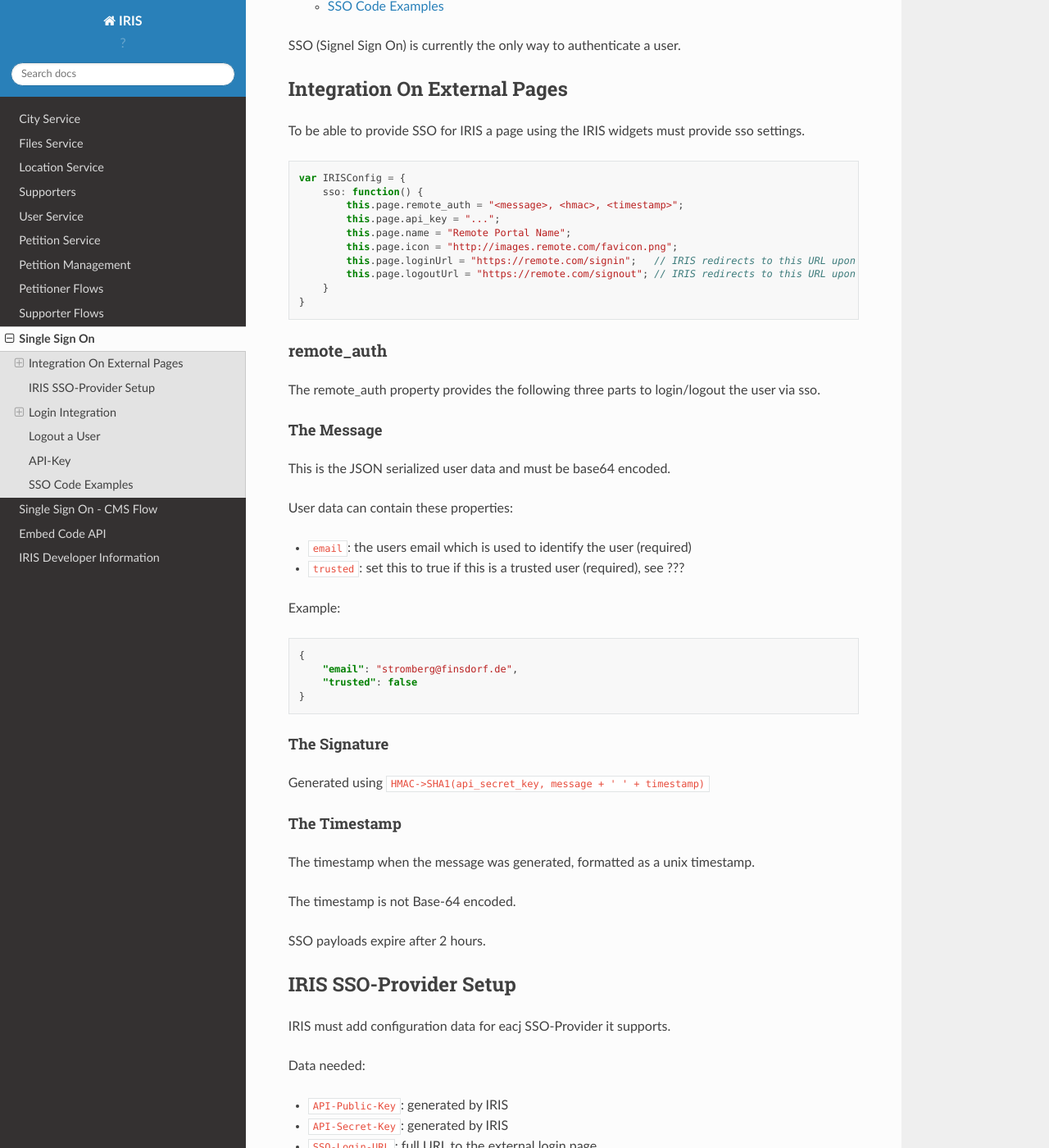
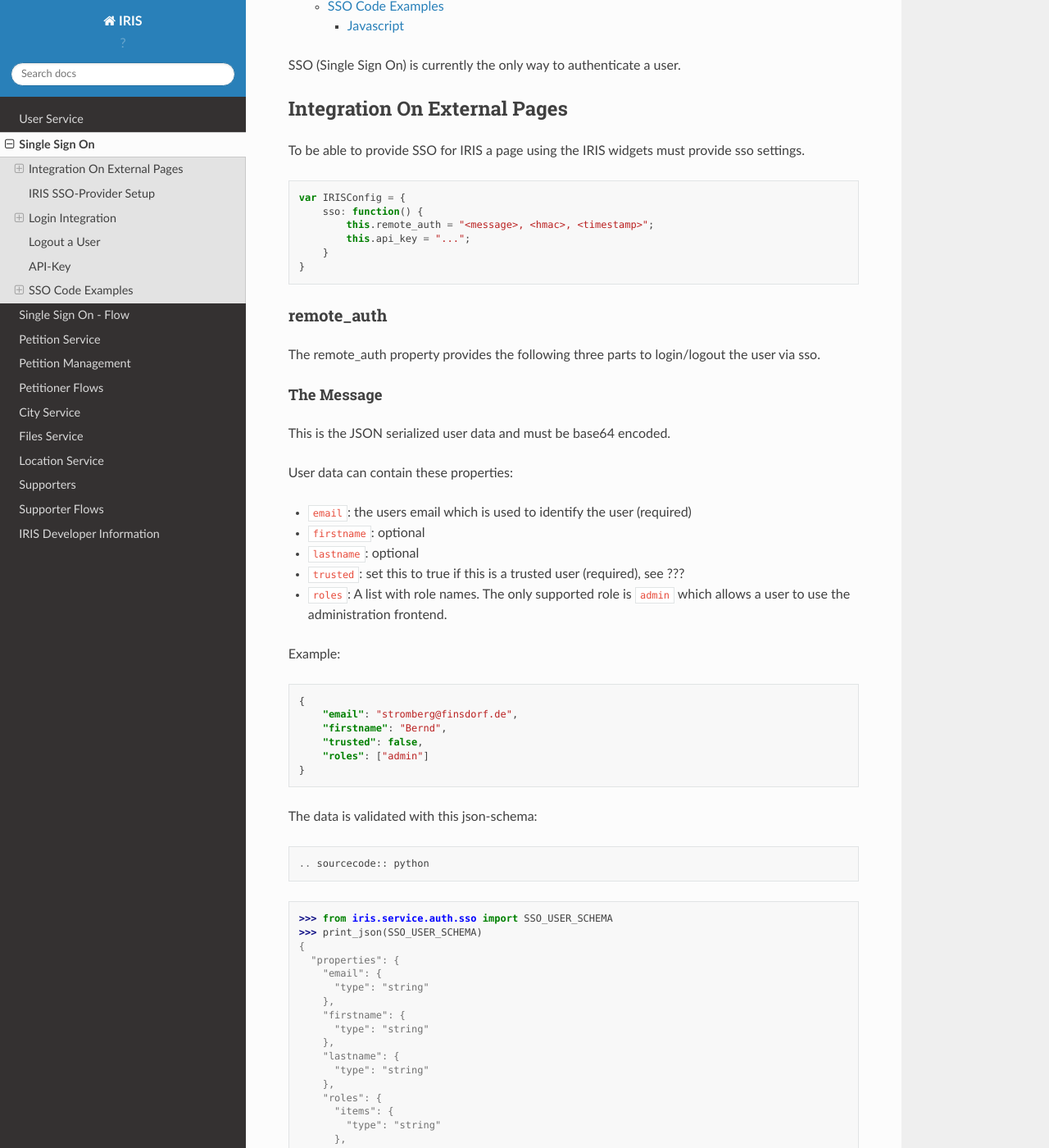
Before and after one commit to iris-dni/iris-service, a Sphinx documentation site: the page built from docs/sso.rst, in a window 1280 px wide and 1400 px high, scrolled down 488 px. Shown: the whole window at 82% size. Built offline with Sphinx 7.4.7 and the Read the Docs theme 2.0.0, drawn with Linux system fonts in a browser that asks for light colours; some of the changed text lies outside the part shown.

Commit message:
documentation updates

```diff
--- a/docs/sso.rst
+++ b/docs/sso.rst
@@ -5,7 +5,7 @@
 .. contents::
 
 
-SSO (Signel Sign On) is currently the only way to authenticate a user.
+SSO (Single Sign On) is currently the only way to authenticate a user.
 
 
 Integration On External Pages
@@ -18,12 +18,8 @@
 
     var IRISConfig = {
         sso: function() {
-            this.page.remote_auth = "<message>, <hmac>, <timestamp>";
-            this.page.api_key = "...";
-            this.page.name = "Remote Portal Name";
-            this.page.icon = "http://images.remote.com/favicon.png";
-            this.page.loginUrl = "https://remote.com/signin";   // IRIS redirects to this URL upon sign-in/up
-            this.page.logoutUrl = "https://remote.com/signout"; // IRIS redirects to this URL upon logout
+            this.remote_auth = "<message>, <hmac>, <timestamp>";
+            this.api_key = "...";
         }
     }
 
@@ -41,7 +37,11 @@
 User data can contain these properties:
 
 - ``email``: the users email which is used to identify the user (required)
+- ``firstname``: optional
+- ``lastname``: optional
 - ``trusted``: set this to true if this is a trusted user (required), see ???
+- ``roles``: A list with role names. The only supported role is ``admin``
+  which allows a user to use the administration frontend.
 
 Example:
 
@@ -49,8 +49,44 @@
 
     {
         "email": "stromberg@finsdorf.de",
-        "trusted": false
+        "firstname": "Bernd",
+        "trusted": false,
+        "roles": ["admin"]
     }
+
+The data is validated with this json-schema::
+
+.. sourcecode:: python
+
+    >>> from iris.service.auth.sso import SSO_USER_SCHEMA
+    >>> print_json(SSO_USER_SCHEMA)
+    {
+      "properties": {
+        "email": {
+          "type": "string"
+        },
+        "firstname": {
+          "type": "string"
+        },
+        "lastname": {
+          "type": "string"
+        },
+        "roles": {
+          "items": {
+            "type": "string"
+          },
+          "type": "array"
+        },
+        "trusted": {
+          "type": "boolean"
+        }
+      },
+      "required": [
+        "email"
+      ],
+      "type": "object"
+    }
+
 
 The Signature
 ^^^^^^^^^^^^^
@@ -70,7 +106,7 @@
 IRIS SSO-Provider Setup
 =======================
 
-IRIS must add configuration data for eacj SSO-Provider it supports.
+IRIS must add configuration data for each SSO-Provider it supports.
 
 Data needed:
 
@@ -88,27 +124,29 @@
 
 This URL is called with the following GET parameters:
 
-- ``return_url``: URL to which the login must return after a successful login.
-                  This parameter is used in the ``IRIS-Login-Support``
+- ``irisreturl``: URL to which the login must return after a successful login.
+                  This parameter is used in the ``iris-sso-login.js``
                   javascript.
 
 
 Embed IRIS-Login-Support Javascript
 -----------------------------------
 
-The ``IRIS-Login-Support`` javascript code must be loaded in the HEAD of the
+The ``iris-sso-login.js`` javascript code must be loaded in the HEAD of the
 login page.
 
 The support code will check if the user is already logged in and will
-immediately redirect to the ``return_url`` if he is logged in.
+immediately redirect to the ``irisreturl`` if he is logged in.
 
 
 Login Page Requirements
 -----------------------
 
-Because the ``IRIS-Login-Support`` code expects that the ``IRISConfig`` data
+Because the ``IRIS-Login-Support`` code expects that the ``irisConfig`` data
 provides the user data in the ``remote_auth`` property the login page must
-reload after a successful login.
+reload after a successful login. After login ``remote_auth`` must be updated
+by the backend to allow ``iris-sso-login.js`` to detect the user and redirect
+back to ``irisreturl``.
 
 
 Logout a User
@@ -127,4 +165,19 @@
 SSO Code Examples
 =================
 
-TODO: Provide code examples
+
+Javascript
+----------
+
+.. sourcecode:: javascript
+
+  var crypto = require('crypto');
+
+  function createRemoteAuth(data) {
+    var data_json = JSON.stringify(data);
+    var message = new Buffer(data_json).toString('base64');
+    var timestamp = Math.floor(new Date().getTime() / 1000);
+    var sigAuth = message + ' ' + timestamp;
+    var sigHash = crypto.createHmac('SHA1', secret_key).update(sigAuth).digest('hex');
+    return message + ', ' + sigHash + ', ' + timestamp;
+  }
```
Also changed, not shown: docs/embed-code.rst (deleted, +0 -13 lines), docs/index.rst (+15 -9 lines), docs/sso-cms.rst (+34 -12 lines), 1 other file.
